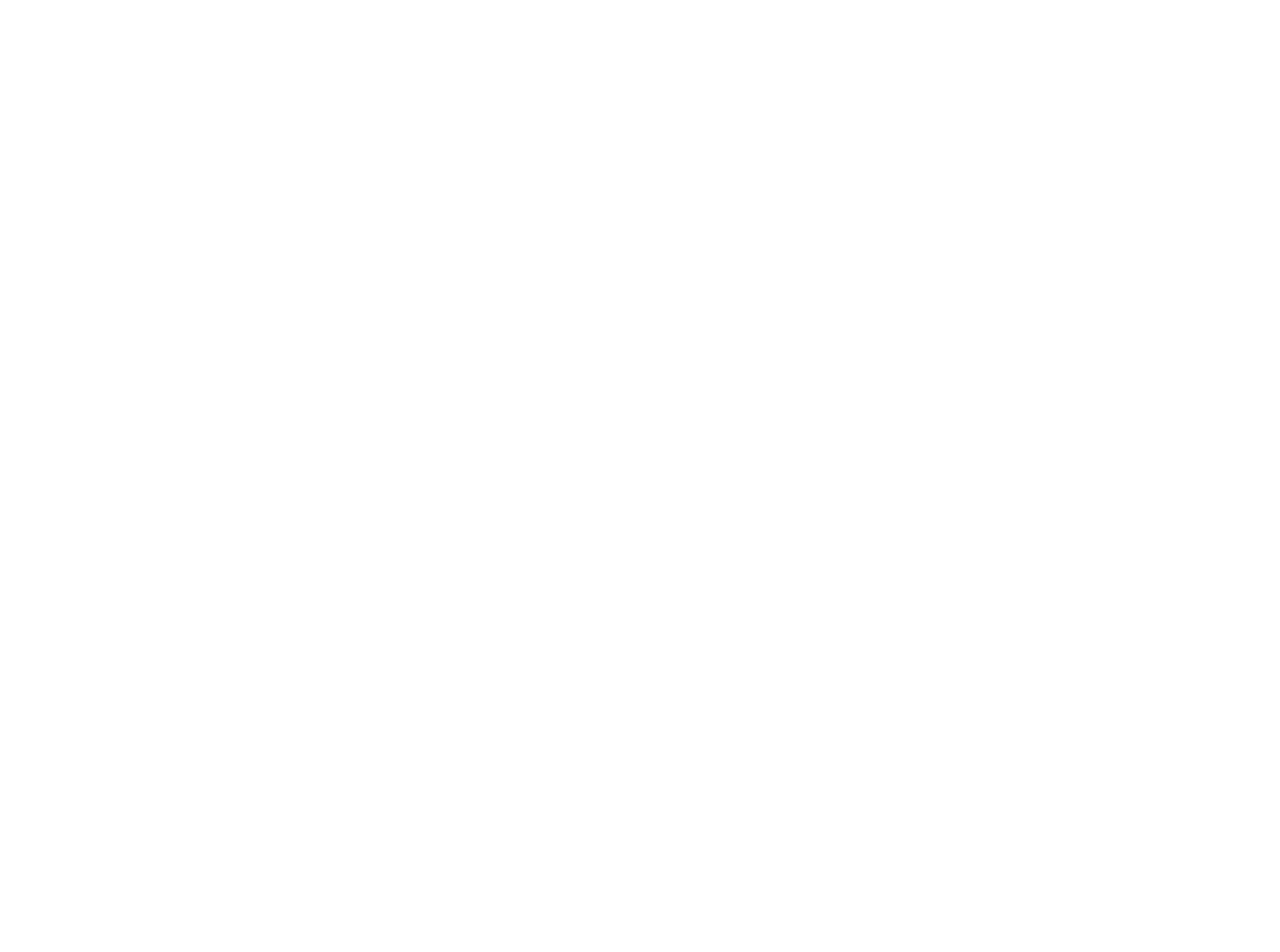
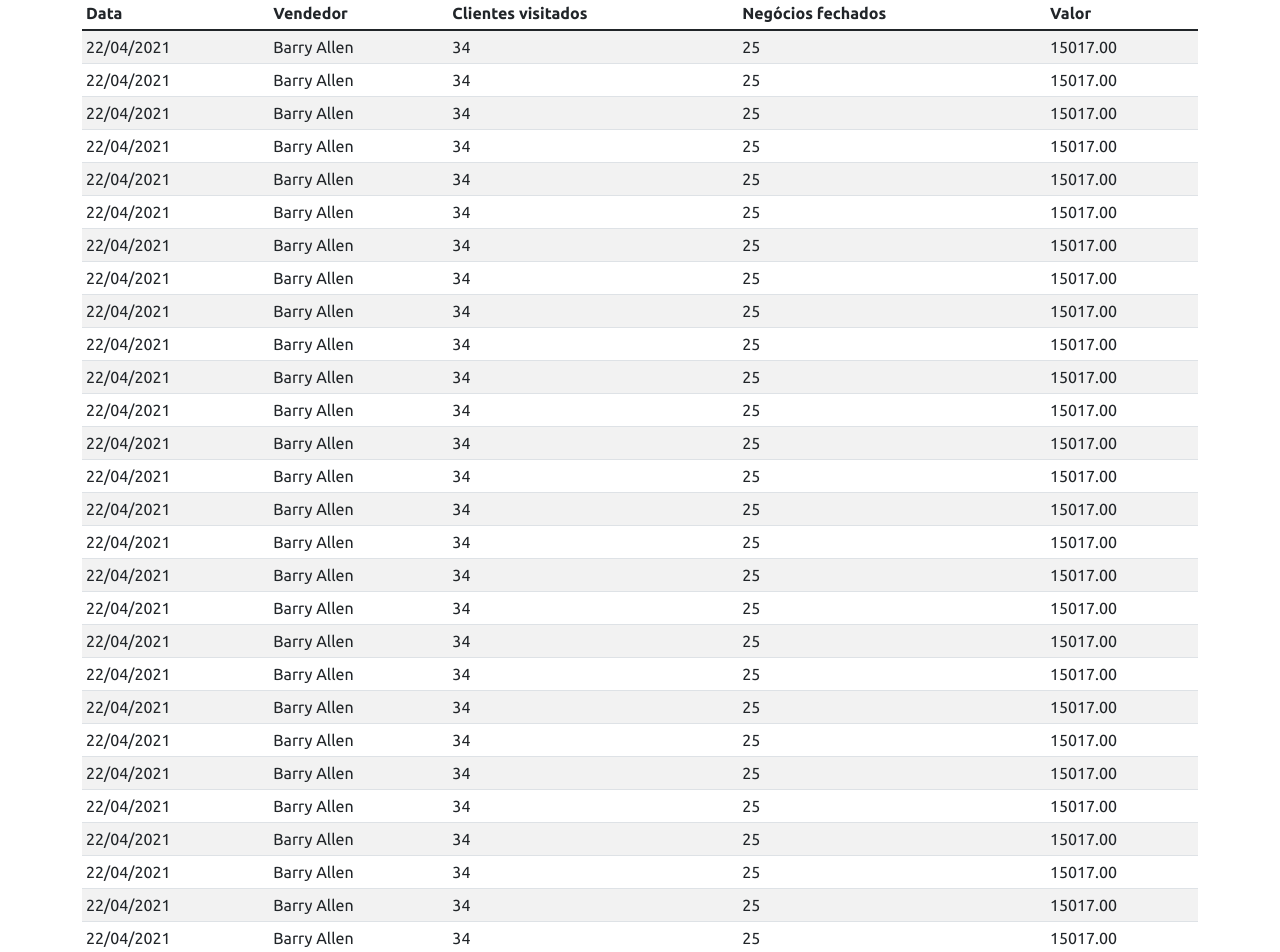
Before and after one commit to viniciusSg22/React-Bootcamp, a React (Create React App) app in the folder client/: page / in a window 1280 px wide. Shown: the part 140-1092 px from the top of the page. Before the commit the page ends 800 px from the top, so only its background shows below. Built offline with nearby package versions, Linux system fonts and the light colour scheme.

Commit message:
Criando componentes estáticos com bootstrap

```diff
--- a/client/src/App.tsx
+++ b/client/src/App.tsx
@@ -1,9 +1,17 @@
+import Footer from 'components/Footer/footer';
+import Navbar from 'components/Navbar/navbar';
+import Table from 'components/Table/table';
 import React from 'react';
 
 function App() {
   return (
     <div className="App">
-      <h1>Hello World!</h1>
+      <Navbar />
+      <div className='container'>
+        <h1>Hello World!</h1>
+        <Table />
+      </div>
+      <Footer />
     </div>
   );
 }
--- /dev/null
+++ b/client/src/components/Footer/footer.tsx
@@ -0,0 +1,14 @@
+import React from "react";
+
+function Footer() {
+    return (
+        <footer className="footer mt-auto py-3 bg-dark">
+            <div className="container">
+                <p className="text-light">App desenvolvido por <a href="https://github.com/viniciusSg22" target="_blank" rel="noreferrer">Vinícius Sanches</a></p>
+                <p className="text-light"><small><strong>Spring React App</strong></small></p>
+            </div>
+        </footer>
+    )
+}
+
+export default Footer;
--- /dev/null
+++ b/client/src/components/Navbar/navbar.tsx
@@ -0,0 +1,16 @@
+import React from "react";
+import img from "../../assets/img/vsv.png";
+
+function Navbar() {
+    return (
+        <div className="d-flex flex-column flex-md-row align-items-center p-3 px-md-4 mb-3 bg-light border-bottom shadow-sm">
+            <div className="container">
+                <nav className="my-2 my-md-0 mr-md-3">
+                    <img src={img} alt="vsVendas" /> VSVendas
+                </nav>
+            </div>
+        </div>
+    )
+}
+
+export default Navbar;
--- /dev/null
+++ b/client/src/components/Table/table.tsx
@@ -0,0 +1,219 @@
+import React from "react";
+
+function Table() {
+    return (
+        <div className="table-responsive">
+            <table className="table table-striped table-sm">
+                <thead>
+                    <tr>
+                        <th>Data</th>
+                        <th>Vendedor</th>
+                        <th>Clientes visitados</th>
+                        <th>Negócios fechados</th>
+                        <th>Valor</th>
+                    </tr>
+                </thead>
+                <tbody>
+                    <tr>
+                        <td>22/04/2021</td>
+                        <td>Barry Allen</td>
+                        <td>34</td>
+                        <td>25</td>
+                        <td>15017.00</td>
+                    </tr>
+                    <tr>
+                        <td>22/04/2021</td>
+                        <td>Barry Allen</td>
+                        <td>34</td>
+                        <td>25</td>
+                        <td>15017.00</td>
+                    </tr>
+                    <tr>
+                        <td>22/04/2021</td>
+                        <td>Barry Allen</td>
+                        <td>34</td>
+                        <td>25</td>
+                        <td>15017.00</td>
+                    </tr>
+                    <tr>
+                        <td>22/04/2021</td>
+                        <td>Barry Allen</td>
+                        <td>34</td>
+                        <td>25</td>
+                        <td>15017.00</td>
+                    </tr>
+                    <tr>
+                        <td>22/04/2021</td>
+                        <td>Barry Allen</td>
+                        <td>34</td>
+                        <td>25</td>
+                        <td>15017.00</td>
+                    </tr>
+                    <tr>
+                        <td>22/04/2021</td>
+                        <td>Barry Allen</td>
+                        <td>34</td>
+                        <td>25</td>
+                        <td>15017.00</td>
+                    </tr>
+                    <tr>
+                        <td>22/04/2021</td>
+                        <td>Barry Allen</td>
+                        <td>34</td>
+                        <td>25</td>
+                        <td>15017.00</td>
+                    </tr>
+                    <tr>
+                        <td>22/04/2021</td>
+                        <td>Barry Allen</td>
+                        <td>34</td>
+                        <td>25</td>
+                        <td>15017.00</td>
+                    </tr>
+                    <tr>
+                        <td>22/04/2021</td>
+                        <td>Barry Allen</td>
+                        <td>34</td>
+                        <td>25</td>
+                        <td>15017.00</td>
+                    </tr>
+                    <tr>
+                        <td>22/04/2021</td>
+                        <td>Barry Allen</td>
+                        <td>34</td>
+                        <td>25</td>
+                        <td>15017.00</td>
+                    </tr>
+                    <tr>
+                        <td>22/04/2021</td>
+                        <td>Barry Allen</td>
+                        <td>34</td>
+                        <td>25</td>
+                        <td>15017.00</td>
+                    </tr>
+                    <tr>
+                        <td>22/04/2021</td>
+                        <td>Barry Allen</td>
+                        <td>34</td>
+                        <td>25</td>
+                        <td>15017.00</td>
+                    </tr>
+                    <tr>
+                        <td>22/04/2021</td>
+                        <td>Barry Allen</td>
+                        <td>34</td>
+                        <td>25</td>
+                        <td>15017.00</td>
+                    </tr>
+                    <tr>
+                        <td>22/04/2021</td>
+                        <td>Barry Allen</td>
+                        <td>34</td>
+                        <td>25</td>
+                        <td>15017.00</td>
+                    </tr>
+                    <tr>
+                        <td>22/04/2021</td>
+                        <td>Barry Allen</td>
+                        <td>34</td>
+                        <td>25</td>
+                        <td>15017.00</td>
+                    </tr>
+                    <tr>
+                        <td>22/04/2021</td>
+                        <td>Barry Allen</td>
+                        <td>34</td>
+                        <td>25</td>
+                        <td>15017.00</td>
+                    </tr>
+                    <tr>
+                        <td>22/04/2021</td>
+                        <td>Barry Allen</td>
+                        <td>34</td>
+                        <td>25</td>
+                        <td>15017.00</td>
+                    </tr>
+                    <tr>
+                        <td>22/04/2021</td>
+                        <td>Barry Allen</td>
+                        <td>34</td>
+                        <td>25</td>
+                        <td>15017.00</td>
+                    </tr>
+                    <tr>
+                        <td>22/04/2021</td>
+                        <td>Barry Allen</td>
+                        <td>34</td>
+                        <td>25</td>
+                        <td>15017.00</td>
+                    </tr>
+                    <tr>
+                        <td>22/04/2021</td>
+                        <td>Barry Allen</td>
+                        <td>34</td>
+                        <td>25</td>
+                        <td>15017.00</td>
+                    </tr>
+                    <tr>
+                        <td>22/04/2021</td>
+                        <td>Barry Allen</td>
+                        <td>34</td>
+                        <td>25</td>
+                        <td>15017.00</td>
+                    </tr>
+                    <tr>
+                        <td>22/04/2021</td>
+                        <td>Barry Allen</td>
+                        <td>34</td>
+                        <td>25</td>
+                        <td>15017.00</td>
+                    </tr>
+                    <tr>
+                        <td>22/04/2021</td>
+                        <td>Barry Allen</td>
+                        <td>34</td>
+                        <td>25</td>
+                        <td>15017.00</td>
+                    </tr>
+                    <tr>
+                        <td>22/04/2021</td>
+                        <td>Barry Allen</td>
+                        <td>34</td>
+                        <td>25</td>
+                        <td>15017.00</td>
+                    </tr>
+                    <tr>
+                        <td>22/04/2021</td>
+                        <td>Barry Allen</td>
+                        <td>34</td>
+                        <td>25</td>
+                        <td>15017.00</td>
+                    </tr>
+                    <tr>
+                        <td>22/04/2021</td>
+                        <td>Barry Allen</td>
+                        <td>34</td>
+                        <td>25</td>
+                        <td>15017.00</td>
+                    </tr>
+                    <tr>
+                        <td>22/04/2021</td>
+                        <td>Barry Allen</td>
+                        <td>34</td>
+                        <td>25</td>
+                        <td>15017.00</td>
+                    </tr>
+                    <tr>
+                        <td>22/04/2021</td>
+                        <td>Barry Allen</td>
+                        <td>34</td>
+                        <td>25</td>
+                        <td>15017.00</td>
+                    </tr>
+                </tbody>
+            </table>
+        </div>
+    )
+}
+
+export default Table;
```
Also changed, not shown: client/src/assets/img/vsv.png (added).
